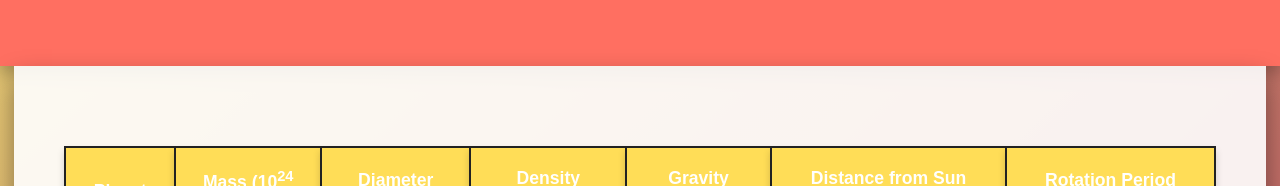
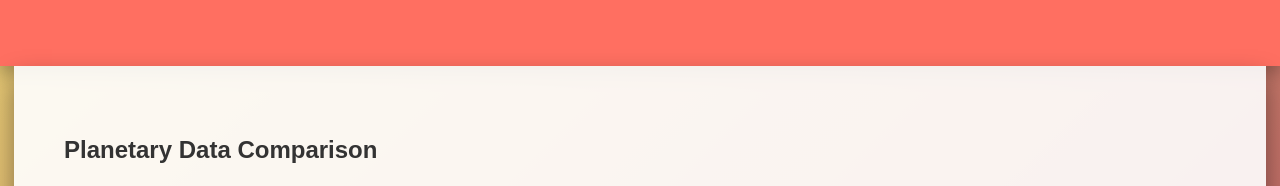
Before and after one commit to AdityaKumar0927/webdev_lab7, a plain HTML site: page index.html in a window 1280 px wide. Shown: the part 549-735 px from the top of the page. Drawn offline with Linux system fonts and the light colour scheme.

Commit message:
Update index.html
Added heading to table section to resolve semantic HTML warning.

```diff
--- a/index.html
+++ b/index.html
@@ -19,6 +19,7 @@
 
     <main>
       <section class="table-container">
+    <h2>Planetary Data Comparison</h2> <!-- Add a heading here -->
     <table class="planet-table">
         <thead>
             <tr>
```
Lines whose indentation alone changed are shown as unchanged.
